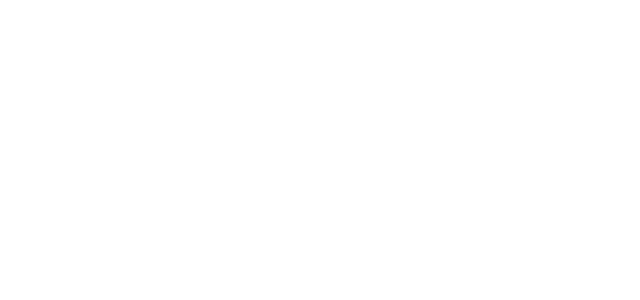
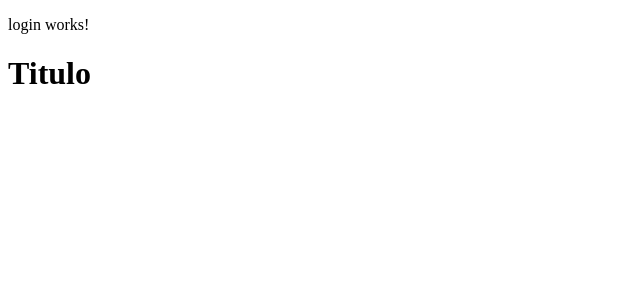
Before and after one commit to JohnAvilaUBosque/MorCompany-Fiscalizacion-FrontEnd, an Angular app: page /login in a window 1280 px wide. Before the commit this address led to /. Shown: the top 300 px of the page, without its empty margins (0-640 px from the left). Built offline with nearby package versions, Linux system fonts and the light colour scheme.

Commit message:
Se agrega el login y el registro al routing para acceder por url

```diff
--- a/src/app/app-routing.module.ts
+++ b/src/app/app-routing.module.ts
@@ -1,7 +1,14 @@
 import { NgModule } from '@angular/core';
 import { RouterModule, Routes } from '@angular/router';
+import { LoginComponent } from './login/login.component';
+import { RegistroComponent } from './registro/registro.component';
 
-const routes: Routes = [];
+const routes: Routes = [
+  { path: 'login', component: LoginComponent },
+  { path: 'registro', component: RegistroComponent },
+  { path: '',   redirectTo: '/login', pathMatch: 'full' },
+  { path: '**', redirectTo: '/login', pathMatch: 'full' },
+];
 
 @NgModule({
   imports: [RouterModule.forRoot(routes)],
--- a/src/app/app.component.html
+++ b/src/app/app.component.html
@@ -0,0 +1 @@
+<router-outlet></router-outlet>
--- a/src/app/login/login.component.html
+++ b/src/app/login/login.component.html
@@ -1 +1,3 @@
 <p>login works!</p>
+
+<h1>Titulo</h1>
```
